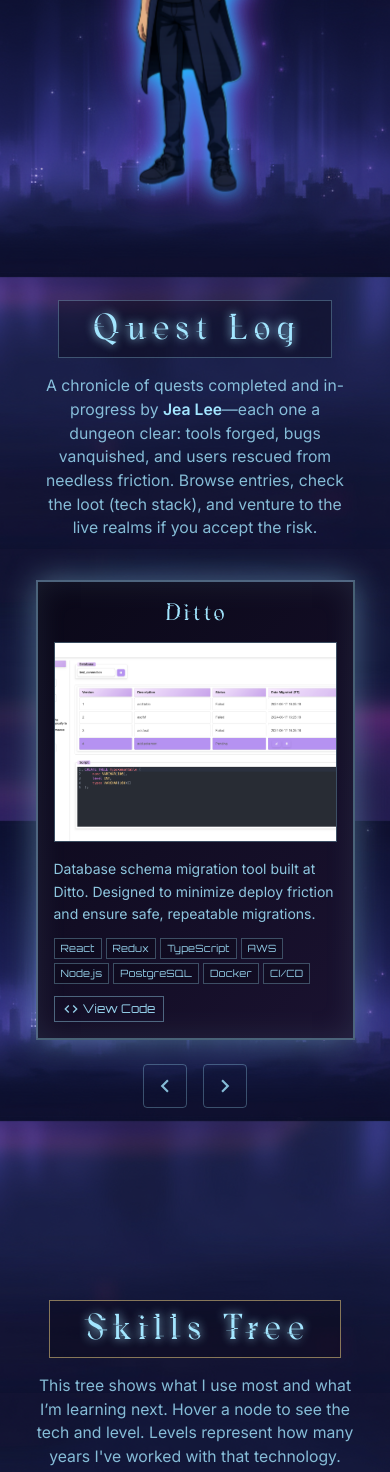
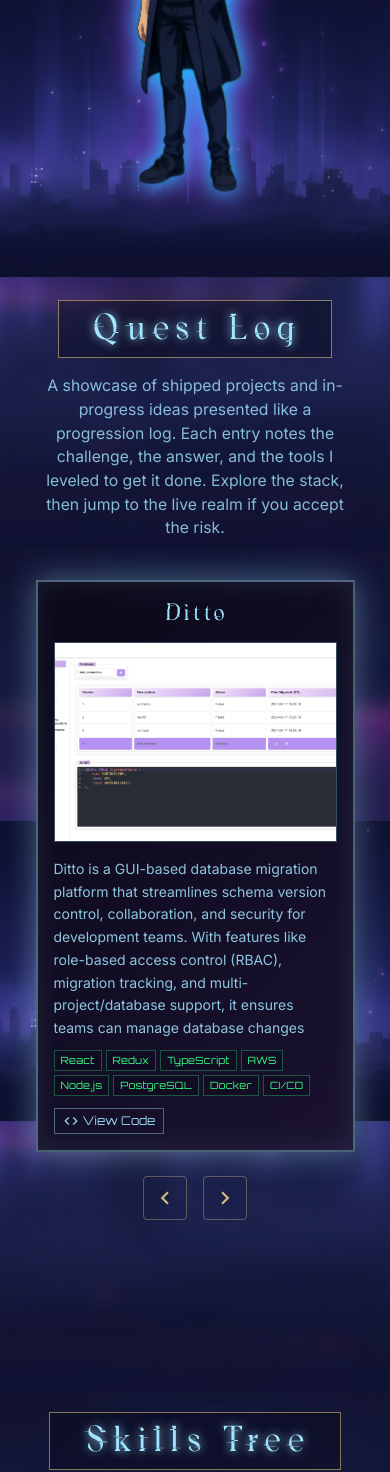
Before and after one commit to jealee44/jea-portfolio, a React (Vite) app: page / in a window 390 px wide. Shown: the part 1139-2611 px from the top of the page. Built offline with nearby package versions, Linux system fonts and the light colour scheme.

Commit message:
completed adding in rest of the projects, descriptions, styling, layouts, and responsiveness in quest log component

```diff
--- a/src/components/Projects/QuestLog.tsx
+++ b/src/components/Projects/QuestLog.tsx
@@ -1,3 +1,4 @@
+// src/components/Projects/QuestLog.tsx
 import { useMemo, useState, useEffect, useCallback } from 'react'
 import { QUESTS } from '../../data/quests'
 import { MdOpenInNew, MdCode, MdChevronLeft, MdChevronRight } from 'react-icons/md'
@@ -25,17 +26,17 @@ function ConfirmModal({
         >
           <div className="absolute inset-0 bg-black/90 backdrop-blur-md" onClick={onClose} />
           <motion.div
-            className="border-cyan-light/50 absolute top-1/2 left-1/2 w-[90%] max-w-sm -translate-x-1/2 -translate-y-1/2 border-2 p-6 [box-shadow:var(--panel-shadow)] [background:var(--panel-gradient)]"
-            initial={{ scale: 0.9, opacity: 0 }}
+            className="absolute top-1/2 left-1/2 w-[92%] max-w-lg -translate-x-1/2 -translate-y-1/2 border-2 border-red-500/50 p-8 [box-shadow:var(--panel-shadow)] [background:var(--panel-gradient)]"
+            initial={{ scale: 0.92, opacity: 0 }}
             animate={{ scale: 1, opacity: 1 }}
-            exit={{ scale: 0.9, opacity: 0 }}
+            exit={{ scale: 0.92, opacity: 0 }}
             transition={{ type: 'spring', stiffness: 260, damping: 22 }}
             role="dialog"
             aria-modal="true"
           >
             <div className="mb-4 text-center">
-              <div className="border-cyan-light/30 bg-dark/40 mb-3 inline-block border px-4 py-1">
-                <span className="font-family-heading text-cyan-light text-2xl tracking-wider [text-shadow:0_0_10px_var(--color-cyan-light)]">
+              <div className="mb-3 inline-block border border-red-500/50 bg-black/40 px-5 py-1.5">
+                <span className="font-family-heading text-2xl tracking-wider text-red-400 [text-shadow:0_0_14px_#ef4444]">
                   Warning
                 </span>
               </div>
@@ -95,16 +96,15 @@ export default function QuestLog() {
   return (
     <section id="projects" className="container-quest scroll-mt-24 py-24">
       <div className="mb-10 text-center">
-        <div className="border-cyan-light/30 bg-dark/40 inline-block border px-8 py-2">
+        <div className="border-gold-light/50 bg-dark/40 inline-block border px-8 py-2">
           <h2 className="font-family-heading text-cyan-light text-4xl tracking-wider [text-shadow:0_0_10px_var(--color-cyan-light)] sm:text-5xl">
             Quest Log
           </h2>
         </div>
         <p className="font-family-body text-cyan-light/80 mx-auto mt-4 max-w-[70ch] text-[length:var(--fs-body)]">
-          A chronicle of quests completed and in-progress by{' '}
-          <span className="text-cyan-light font-semibold">Jea Lee</span>—each one a dungeon clear:
-          tools forged, bugs vanquished, and users rescued from needless friction. Browse entries,
-          check the loot (tech stack), and venture to the live realms if you accept the risk.
+          A showcase of shipped projects and in-progress ideas presented like a progression log.
+          Each entry notes the challenge, the answer, and the tools I leveled to get it done.
+          Explore the stack, then jump to the live realm if you accept the risk.
         </p>
       </div>
 
@@ -113,7 +113,7 @@ export default function QuestLog() {
         initial={{ opacity: 0, y: 14 }}
         animate={{ opacity: 1, y: 0 }}
         transition={{ duration: 0.35, ease: 'easeOut' }}
-        className={`border-cyan-light/40 max-h-[650px] border-2 p-4 [box-shadow:var(--panel-shadow)] [background:var(--panel-gradient)] md:h-[480px] md:p-6 lg:h-[540px] lg:p-8 ${
+        className={`border-cyan-light/40 max-h-[700px] border-2 p-4 [box-shadow:var(--panel-shadow)] [background:var(--panel-gradient)] md:h-[520px] md:p-6 lg:h-[580px] lg:p-8 ${
           isPlanned ? 'opacity-85 grayscale-[35%]' : ''
         }`}
         aria-labelledby={`quest-${q.id}-title`}
@@ -144,20 +144,26 @@ export default function QuestLog() {
               {q.title}
             </h3>
 
-            <div className="mb-3 max-h-[150px] flex-1 overflow-y-auto md:mb-4 md:max-h-none">
+            <div className="glow-scroll mb-3 max-h-[180px] flex-1 overflow-y-auto md:mb-4 md:max-h-none">
               <div className="font-family-body text-cyan-light/85 text-sm leading-relaxed md:text-sm lg:text-base">
-                <p>{q.blurb}</p>
+                <p className="mb-2">{q.blurb}</p>
+                {!isPlanned && q.problem && q.solution && (
+                  <div className="space-y-2">
+                    <p className="text-cyan-light/85">
+                      <span className="text-gold-light font-semibold">Problem:</span> {q.problem}
+                    </p>
+                    <span className="text-green/90 font-semibold">Solution:</span> {q.solution}
+                  </div>
+                )}
                 {isPlanned && q.planned && (
-                  <div className="text-cyan-light/80 mt-2 space-y-1 md:mt-3 md:space-y-2">
-                    <p>
-                      <span className="text-cyan-light font-semibold">Problem:</span>{' '}
+                  <div className="mt-2 space-y-2 md:mt-3">
+                    <p className="text-cyan-light/85">
+                      <span className="text-gold-light font-semibold">Problem:</span>{' '}
                       {q.planned.problem}
                     </p>
-                    <p>
-                      <span className="text-cyan-light font-semibold">Solution:</span>{' '}
-                      {q.planned.solution}
-                    </p>
-                    <p className="pt-1">
+                    <span className="text-green/90 font-semibold">Solution:</span>{' '}
+                    {q.planned.solution}
+                    <p className="text-cyan-light/85 pt-1">
                       <span className="text-cyan-light font-semibold">MVP:</span>{' '}
                       {q.planned.mvp.join(' · ')}
                     </p>
@@ -171,7 +177,7 @@ export default function QuestLog() {
                 {q.tech.map((t) => (
                   <li
                     key={t}
-                    className="font-family-game border-cyan-light/30 bg-dark/40 text-cyan-light/90 border px-1.5 py-0.5 text-[10px] tracking-wide md:px-2.5 md:py-1 md:text-xs"
+                    className="font-family-game border-green/30 bg-dark/40 text-green border px-1.5 py-0.5 text-[10px] tracking-wide md:px-2.5 md:py-1 md:text-xs"
                   >
                     {t}
                   </li>
@@ -220,14 +226,14 @@ export default function QuestLog() {
         <button
           aria-label="Previous quest"
           onClick={() => goto(-1)}
-          className="border-cyan-light/30 text-cyan-light/80 hover:text-cyan-light rounded border p-2 hover:[text-shadow:0_0_10px_var(--color-cyan-light)]"
+          className="border-gold-light/30 text-gold-light/80 hover:text-gold-light rounded border p-2 hover:[text-shadow:0_0_10px_var(--color-gold-light)]"
         >
           <MdChevronLeft size={26} />
         </button>
         <button
           aria-label="Next quest"
           onClick={() => goto(1)}
-          className="border-cyan-light/30 text-cyan-light/80 hover:text-cyan-light rounded border p-2 hover:[text-shadow:0_0_10px_var(--color-cyan-light)]"
+          className="border-gold-light/30 text-gold-light/80 hover:text-gold-light rounded border p-2 hover:[text-shadow:0_0_10px_var(--color-gold-light)]"
         >
           <MdChevronRight size={26} />
         </button>
--- a/src/data/quests.ts
+++ b/src/data/quests.ts
@@ -1,3 +1,4 @@
+// src/data/quests.ts
 export type Quest = {
   id: string
   title: string
@@ -6,6 +7,8 @@ export type Quest = {
   tech: string[]
   live?: string
   code?: string
+  problem?: string
+  solution?: string
   planned?: {
     problem: string
     solution: string
@@ -18,16 +21,24 @@ export const QUESTS: Quest[] = [
     id: 'ditto',
     title: 'Ditto',
     blurb:
-      'Database schema migration tool built at Ditto. Designed to minimize deploy friction and ensure safe, repeatable migrations.',
+      'Ditto is a GUI-based database migration platform that streamlines schema version control, collaboration, and security for development teams. With features like role-based access control (RBAC), migration tracking, and multi-project/database support, it ensures teams can manage database changes confidently and efficiently.',
+    problem:
+      'Database schema migrations often break down due to human error, poor collaboration, and lack of accessible security controls.',
+    solution:
+      'Ditto centralizes migration management with built-in version control and RBAC, giving teams a secure and collaborative way to update databases without errors.',
     image: '/images/ditto.png',
     tech: ['React', 'Redux', 'TypeScript', 'AWS', 'Node.js', 'PostgreSQL', 'Docker', 'CI/CD'],
     code: 'https://github.com/oslabs-beta/ditto',
   },
   {
     id: 'portfolio',
-    title: `Jea's Portfolio`,
+    title: 'Portfolio',
     blurb:
-      "This site you're on with custom theming, animated status windows, responsive layout, system manhwa design",
+      'Personal site styled like a progression system with responsive layout, animated panels, and themed UI.',
+    problem:
+      'Most portfolios feel static and interchangeable which makes it hard to convey personality and craft.',
+    solution:
+      'Build a living UI with a consistent theme, reusable components, and motion that still loads fast and reads clearly.',
     image: '/images/website.png',
     tech: ['React', 'Tailwind', 'Motion'],
     code: 'https://github.com/jealee44/jea-portfolio',
@@ -36,7 +47,11 @@ export const QUESTS: Quest[] = [
     id: 'gamebook',
     title: 'GameBook',
     blurb:
-      'Choosing what to play can feel overwhelming, with so many titles and scattered notes. Gamebook puts everything in one place so you can browse, save favorites, and compare key details at a glance. It turns a messy list into a clear plan so you can pick your next game with confidence.',
+      'Gamebook integrates with the IGDB API to let players browse titles, save favorites, and manage a personal game library. It helps reduce decision fatigue by giving you a streamlined way to pick what to play next.',
+    problem:
+      'Gamers with large libraries often waste hours deciding what to play, sometimes ending up playing nothing at all.',
+    solution:
+      'Gamebook simplifies discovery by curating options and tracking favorites, so you can spend less time choosing and more time playing.',
     image: '/images/gamebook.png',
     tech: ['React', 'MongoDB', 'Mongoose', 'Node.js'],
     code: 'https://github.com/codesmith-goblin-sharks/gamebook',
@@ -45,7 +60,11 @@ export const QUESTS: Quest[] = [
     id: 'shellscape',
     title: 'ShellScape',
     blurb:
-      'The garden plot is a wild frontier where seedlings wander and companions clash, and you need a map before the season begins. Wield ShellScape to sketch beds, test layouts, and preview the harvest on any screen like a true field tactician. Its Redux ledger tracks every move so your plan stays clear, efficient, and ready before a single spade hits soil.',
+      'A garden-planning tool for sketching beds, testing layouts, and previewing harvests on any screen.',
+    problem:
+      'Plotting beds, companions, and spacing by hand led to mistakes and rework once the season started.',
+    solution:
+      'Design an interactive planner with persistent state and simple rules so layouts are clear before planting.',
     image: '/images/garden.png',
     tech: ['JavaScript', 'CSS', 'Webpack', 'Node.js', 'Jest'],
     code: 'https://github.com/Heat-Seeking-Devil-Chicken-Corporation/ShellScape-Garden-Planner',
@@ -54,7 +73,11 @@ export const QUESTS: Quest[] = [
     id: 'meetwithfriends',
     title: 'Meet With Friends',
     blurb:
-      'Meet With Friends makes group scheduling simple by finding the time slots everyone shares. Users sign in with Google, add their availability, and instantly see a combined schedule that highlights mutual free time on one screen. No back-and-forth messages, just a clear overlap view your group can act on.',
+      'Meet With Friends syncs with Google Calendar to highlight overlapping availability across everyone’s schedules. It eliminates the endless back-and-forth of “when are you free?” by instantly suggesting dates that work for the whole group.',
+    problem:
+      'Coordinating plans with friends is frustrating and time-consuming when you have to manually ask each person’s availability.',
+    solution:
+      'Meet With Friends automates scheduling by comparing linked calendars and surfacing the best time for everyone to meet.',
     image: '/images/meetfriends.png',
     tech: ['React', 'Tailwind CSS', 'Node.js', 'Express', 'REST API', 'PostgreSQL', 'OAuth 2.0'],
     code: 'https://github.com/csjigglypuff/scheduleapp/tree/dev',
@@ -63,17 +86,19 @@ export const QUESTS: Quest[] = [
     id: 'caloricx',
     title: 'CaloricX',
     blurb:
-      'Adaptive calorie-budget app that recalculates your daily target each week from your latest weight, activity, and progress so your plan stays realistic and on track.',
+      'Adaptive calorie-budget app that recalculates targets weekly from weight, activity, and results.',
     image: '/images/caloricx.png',
     tech: ['React', 'TypeScript', 'Tanstack Query', 'Next.js', 'PostgreSQL', 'Supabase', 'Prisma'],
     planned: {
-      problem: `Static calorie budgets don't adapt as your weight and activity change, causing progress to stall or overshoot.`,
-      solution: `CaloricX recalculates a personalized daily calorie target each week from your latest weight, activity, and results.`,
+      problem:
+        "Static calorie budgets don't adapt as weight and activity change which causes stalls or overshooting.",
+      solution:
+        'Recalculate a personalized daily target each week from the latest check-ins to keep progress on track.',
       mvp: [
         'Onboarding to capture profile and goal',
         'Weekly check-ins for weight and workouts',
-        'Auto-adjusting calorie target with history charts',
-        'Google or email sign-in, deployed with Next.js + PostgreSQL',
+        'Auto-adjusting target with history charts',
+        'Google or email sign-in on Next.js + PostgreSQL',
       ],
     },
   },
```
